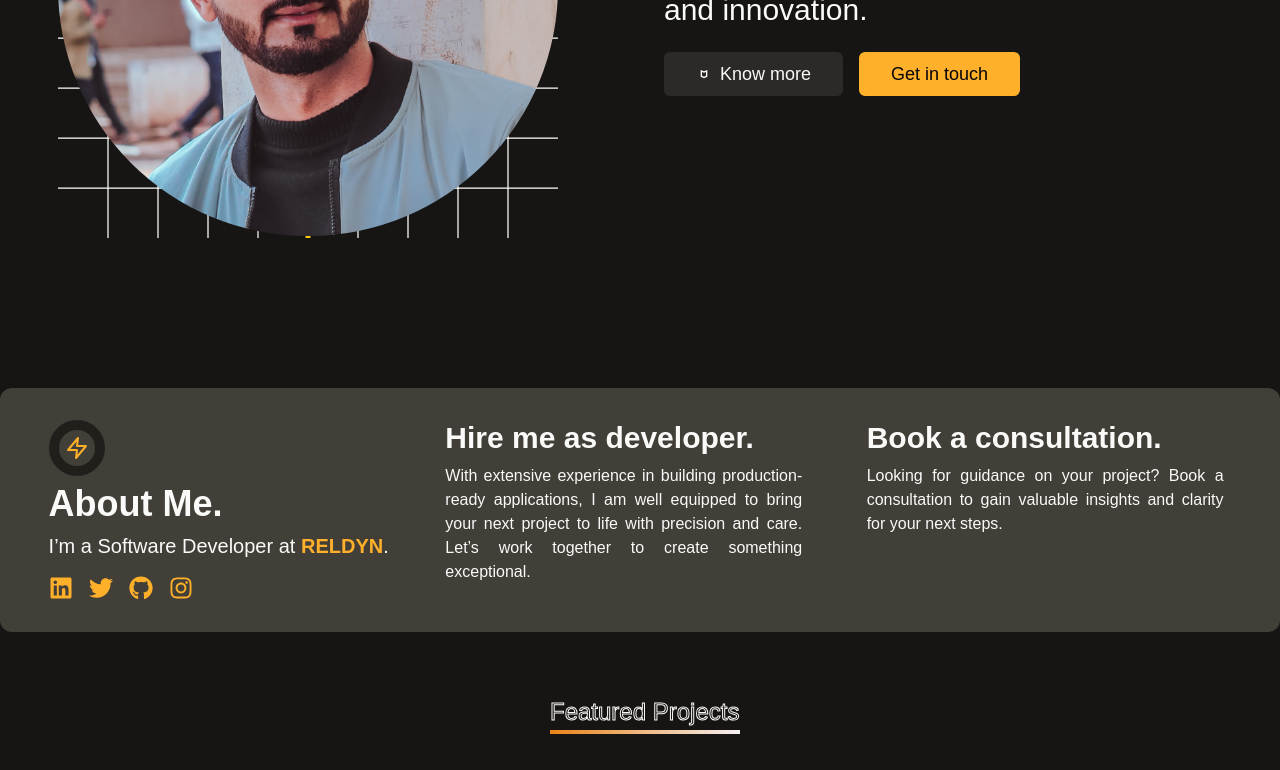
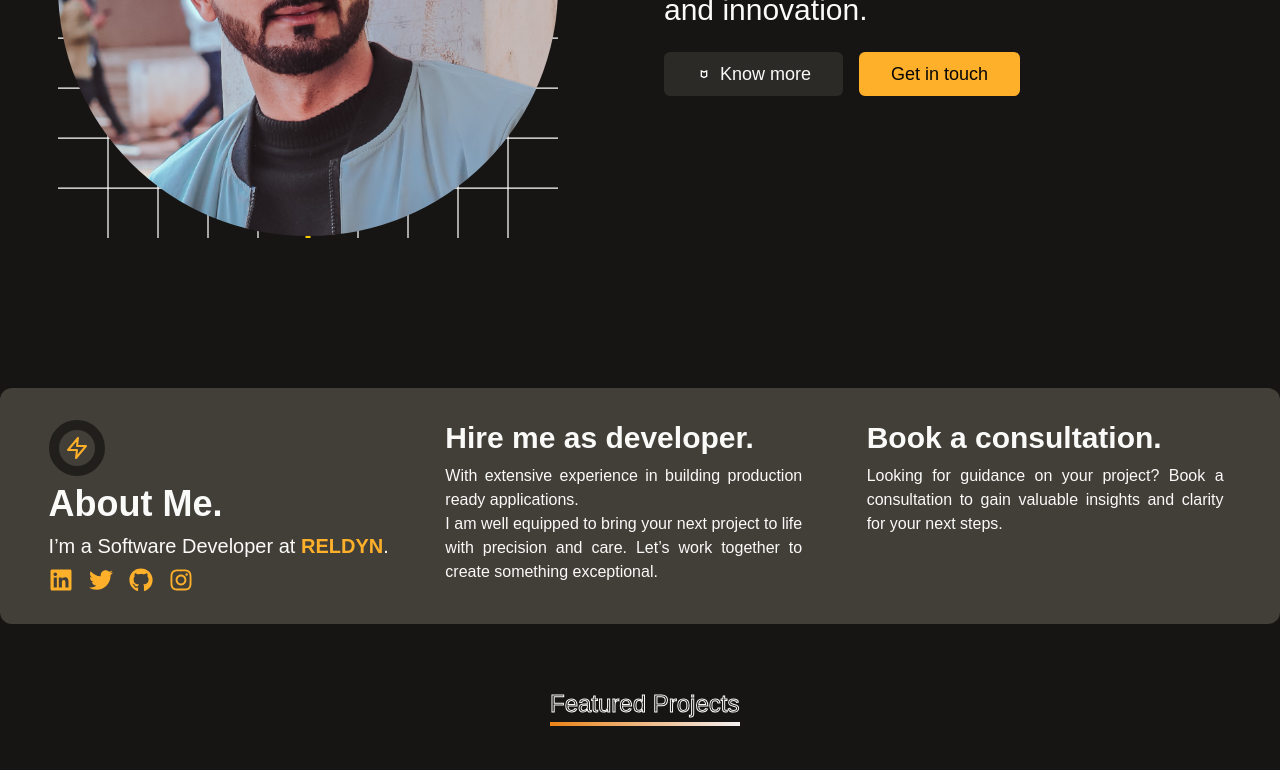
Before and after one commit to Hareesh108/me.github.io, a Next.js app: page / in a window 1280 px wide. Shown: the part 412-1182 px from the top of the page. Built offline with nearby package versions, Linux system fonts and the light colour scheme.

Commit message:
Minor change

```diff
--- a/components/about-me/index.tsx
+++ b/components/about-me/index.tsx
@@ -42,7 +42,8 @@ export default function AboutMePage() {
           </a>
           {""}.
         </p>
-        <div className="flex space-x-4 justify-center mt-2">
+
+        <div className="flex space-x-4 justify-center mt-2 md:mt-0">
           <Link
             href="https://www.linkedin.com/in/hareeshbhittam/"
             target="_blank"
@@ -80,9 +81,10 @@ export default function AboutMePage() {
         <h1 className="text-xl md:text-3xl font-bold">Hire me as developer.</h1>
 
         <p className="text-wrap text-justify w-11/12">
-          With extensive experience in building production-ready applications, I
-          am well equipped to bring your next project to life with precision and
-          care. Let’s work together to create something exceptional.
+          With extensive experience in building production ready applications.{" "}
+          <br /> I am well equipped to bring your next project to life with
+          precision and care. Let’s work together to create something
+          exceptional.
         </p>
       </div>
 
```
